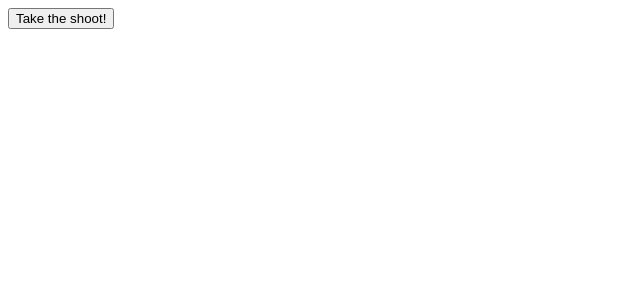
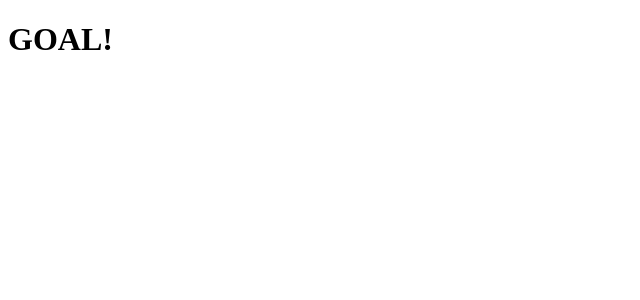
Before and after one commit to RommelAgasa/React, a React (Vite) app in the folder my-react-app/: page / in a window 1280 px wide. Shown: the top 300 px of the page, without its empty margins (0-640 px from the left). Built offline with nearby package versions, Linux system fonts and the light colour scheme.

Commit message:
learned conditional rendering

```diff
--- /dev/null
+++ b/my-react-app/src/components/conditional_rendering.jsx
@@ -0,0 +1,28 @@
+function MissedGoal(){
+    return <h1>MISSED!</h1>
+}
+
+function MadeGoal(){
+    return <h1>GOAL!</h1>
+}
+
+
+function Goal(props){
+    const isGoal = props.isGoal;
+    return (
+        <>
+            {isGoal ? <MadeGoal/> : <MissedGoal/>}
+        </>
+    );
+}
+
+
+// function Goal(props){
+//     return (
+//         <>
+//             {props.brand && <h1>My car is a {props.brand}</h1>}
+//         </>
+//     );
+// }
+
+export default Goal;
--- a/my-react-app/src/main.jsx
+++ b/my-react-app/src/main.jsx
@@ -14,6 +14,7 @@
 import Car_Props_Destructuring from './components/destructuring_props';
 import Parent from './components/props_children';
 import Football from './components/react_events';
+import Goal from './components/conditional_rendering';
 
 
 // function handleUmbrellaClick(){
@@ -39,6 +40,6 @@
 
   // <Car_Props_Destructuring brand="Ford" model="Mustang" year="1969"/>
   //<Parent />
-  <Football/>
-
+  // <Football/>
+  <Goal isGoal={true} brand="Mustang"/>
 )
```
